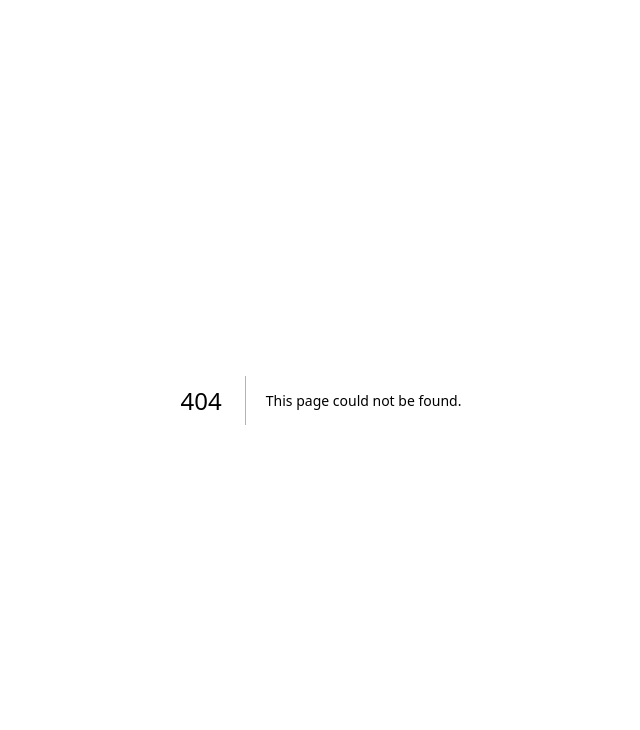
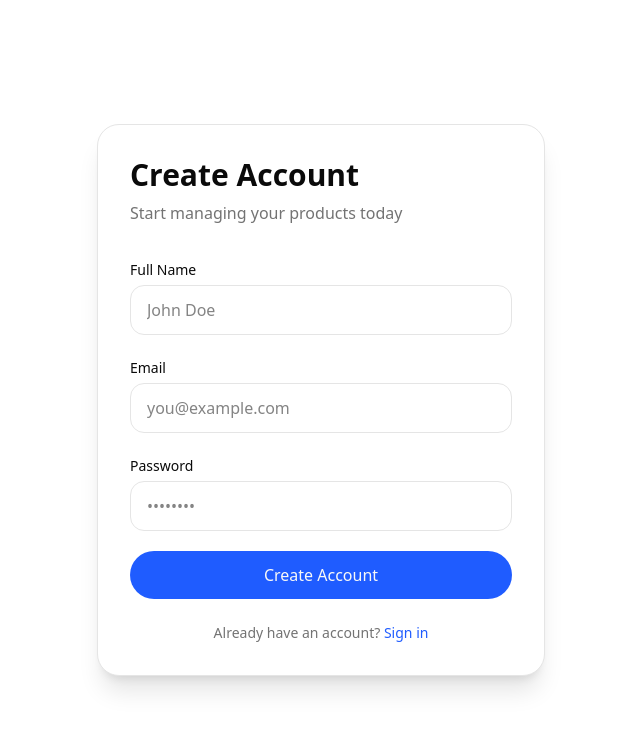
Before and after one commit to asrafulasf72/Next-Mart, a Next.js app: page /register in a window 1280 px wide. Before the commit this address had no page. Shown: the top 730 px of the page, without its empty margins (319-959 px from the left). Built offline with nearby package versions, Linux system fonts and the light colour scheme.

Commit message:
Login and Register UI added

```diff
--- /dev/null
+++ b/src/app/(auth)/login/page.jsx
@@ -0,0 +1,31 @@
+import LoginForm from '@/components/Auth/LoginForm';
+import Link from 'next/link';
+import React from 'react'
+
+const Login = () => {
+    return (
+        <section className="min-h-screen flex items-center justify-center px-6">
+            <div className="w-full max-w-md rounded-3xl border bg-card shadow-xl p-8">
+                <h1 className="text-3xl font-extrabold mb-2">
+                    Welcome Back
+                </h1>
+                <p className="text-muted-foreground mb-8">
+                    Sign in to manage your products
+                </p>
+
+                <LoginForm />
+
+                <p className="text-sm text-muted-foreground mt-6 text-center">
+                    Don’t have an account?{" "}
+                    <Link
+                        href="/register"
+                        className="text-primary font-medium hover:underline"
+                    >
+                        Create one
+                    </Link>
+                </p>
+            </div>
+        </section>
+    )
+}
+export default Login;
--- /dev/null
+++ b/src/app/(auth)/register/page.jsx
@@ -0,0 +1,31 @@
+import RegisterForm from '@/components/Auth/RegisterForm';
+import Link from 'next/link';
+import React from 'react'
+
+ const Register = () => {
+  return (
+    <section className="min-h-screen flex items-center justify-center px-6">
+      <div className="w-full max-w-md rounded-3xl border bg-card shadow-xl p-8">
+        <h1 className="text-3xl font-extrabold mb-2">
+          Create Account
+        </h1>
+        <p className="text-muted-foreground mb-8">
+          Start managing your products today
+        </p>
+
+        <RegisterForm />
+
+        <p className="text-sm text-muted-foreground mt-6 text-center">
+          Already have an account?{" "}
+          <Link
+            href="/login"
+            className="text-primary font-medium hover:underline"
+          >
+            Sign in
+          </Link>
+        </p>
+      </div>
+    </section>
+  )
+}
+export default Register;
--- /dev/null
+++ b/src/components/Auth/LoginForm.jsx
@@ -0,0 +1,65 @@
+"use client";
+
+import { motion } from "framer-motion";
+import { Button } from "@/components/ui/button";
+import React from 'react'
+
+const LoginForm = () => {
+    return (
+        <motion.form
+            initial={{ opacity: 0, y: 20 }}
+            animate={{ opacity: 1, y: 0 }}
+            className="space-y-5"
+        >
+            {/* Email */}
+            <div>
+                <label className="text-sm font-medium text-foreground">
+                    Email
+                </label>
+                <input
+                    type="email"
+                    placeholder="you@example.com"
+                    className="mt-1 w-full px-4 py-3 rounded-xl border bg-background focus:outline-none focus:ring-2 focus:ring-primary/40"
+                />
+            </div>
+
+            {/* Password */}
+            <div>
+                <label className="text-sm font-medium text-foreground">
+                    Password
+                </label>
+                <input
+                    type="password"
+                    placeholder="••••••••"
+                    className="mt-1 w-full px-4 py-3 rounded-xl border bg-background focus:outline-none focus:ring-2 focus:ring-primary/40"
+                />
+            </div>
+
+            {/* Submit */}
+            <Button
+                type="submit"
+                className="w-full rounded-full py-6 text-base"
+            >
+                Sign In
+            </Button>
+
+            {/* Divider */}
+            <div className="relative text-center">
+                <span className="text-sm text-muted-foreground bg-card px-2 relative z-10">
+                    or
+                </span>
+                <div className="absolute inset-x-0 top-1/2 h-px bg-border" />
+            </div>
+
+            {/* Google Button (UI only) */}
+            <Button
+                type="button"
+                variant="outline"
+                className="w-full rounded-full py-6"
+            >
+                Continue with Google
+            </Button>
+        </motion.form>
+    )
+}
+export default LoginForm;
--- /dev/null
+++ b/src/components/Auth/RegisterForm.jsx
@@ -0,0 +1,60 @@
+"use client";
+
+import { motion } from "framer-motion";
+import { Button } from "@/components/ui/button";
+import React from 'react'
+
+const RegisterForm = () => {
+    return (
+        <motion.form
+            initial={{ opacity: 0, y: 20 }}
+            animate={{ opacity: 1, y: 0 }}
+            className="space-y-5"
+        >
+            {/* Name */}
+            <div>
+                <label className="text-sm font-medium text-foreground">
+                    Full Name
+                </label>
+                <input
+                    type="text"
+                    placeholder="John Doe"
+                    className="mt-1 w-full px-4 py-3 rounded-xl border bg-background focus:outline-none focus:ring-2 focus:ring-primary/40"
+                />
+            </div>
+
+            {/* Email */}
+            <div>
+                <label className="text-sm font-medium text-foreground">
+                    Email
+                </label>
+                <input
+                    type="email"
+                    placeholder="you@example.com"
+                    className="mt-1 w-full px-4 py-3 rounded-xl border bg-background focus:outline-none focus:ring-2 focus:ring-primary/40"
+                />
+            </div>
+
+            {/* Password */}
+            <div>
+                <label className="text-sm font-medium text-foreground">
+                    Password
+                </label>
+                <input
+                    type="password"
+                    placeholder="••••••••"
+                    className="mt-1 w-full px-4 py-3 rounded-xl border bg-background focus:outline-none focus:ring-2 focus:ring-primary/40"
+                />
+            </div>
+
+            {/* Submit */}
+            <Button
+                type="submit"
+                className="w-full rounded-full py-6 text-base"
+            >
+                Create Account
+            </Button>
+        </motion.form>
+    )
+}
+export default RegisterForm;
```
